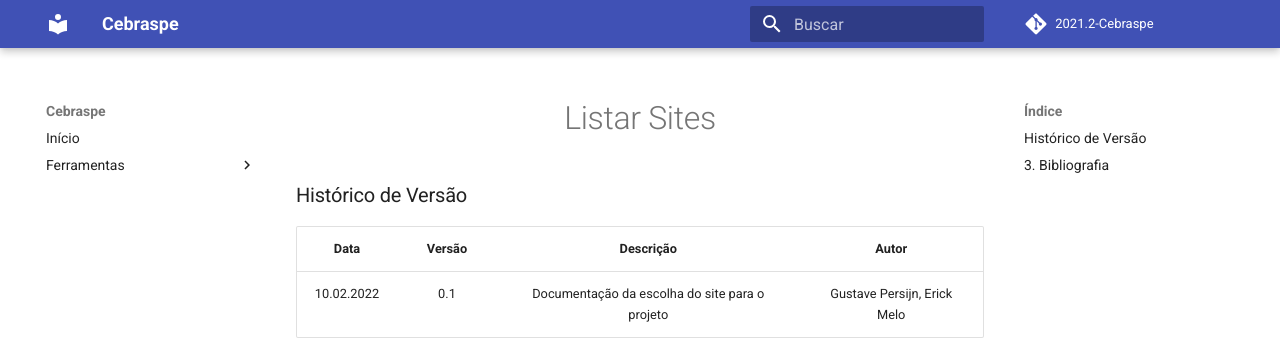
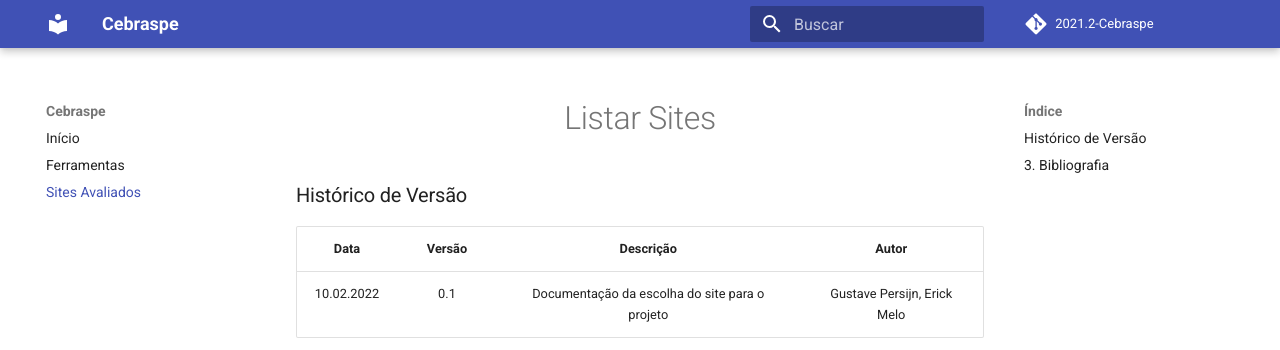
Before and after one commit to Interacao-Humano-Computador/2021.2-Cebraspe, an MkDocs documentation site: the page built from docs/Sites/sites.md, in a window 1280 px wide. Shown: the top 350 px of the page. Built offline with MkDocs 1.6.1 and Material for MkDocs 9.7.7, drawn with Linux system fonts in a browser that asks for light colours; comment, search, counter and statistics services are not loaded.

Commit message:
#1 - adicionando path

```diff
--- a/mkdocs.yml
+++ b/mkdocs.yml
@@ -6,8 +6,8 @@ repo_url: 'https://github.com/Interacao-Humano-Computador/2021.2-Cebraspe'
 
 nav:
   - Início: index.md
-  - Ferramentas:
-    - Sites Avaliados: Ferramentas/ferramentas.md
+  - Ferramentas: Ferramentas/ferramentas.md
+  - Sites Avaliados: Sites/sites.md
 
 theme:
   name: material
```
